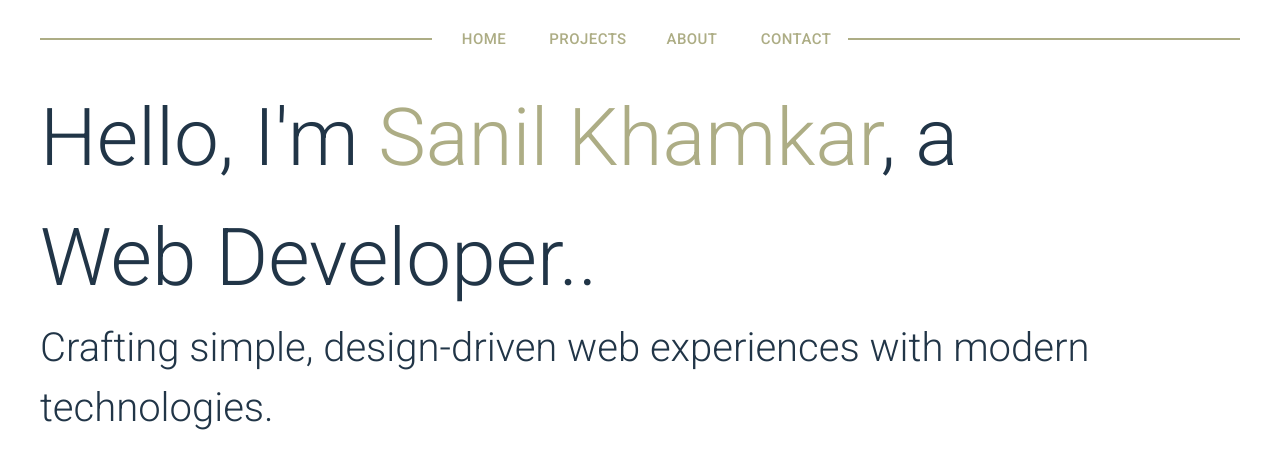
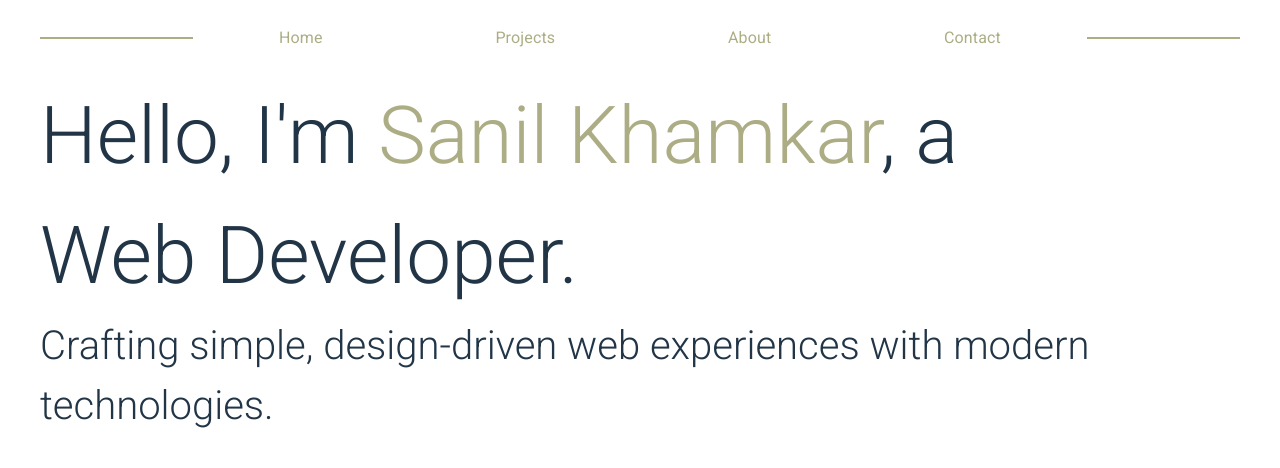
Before and after one commit to thesillytech/portfolio, a React (Vite) app: page / in a window 1280 px wide. Shown: the top 468 px of the page. Built offline with nearby package versions, Linux system fonts and the light colour scheme.

Commit message:
fixed header

```diff
--- a/src/components/Header.jsx
+++ b/src/components/Header.jsx
@@ -2,15 +2,26 @@ import Box from '@mui/material/Box';
 import Button from '@mui/material/Button';
 import * as React from 'react';
 
+import List from '@mui/material/List';
+import ListItem from '@mui/material/ListItem';
+import ListItemButton from '@mui/material/ListItemButton';
+import ListItemText from '@mui/material/ListItemText';
+
 function Header () {
     return (
         <Box sx={css.Box}>
-            <Box sx={css.line}></Box>
-                <Button sx={css.Button}>Home</Button>
-                <Button sx={css.Button}>Projects</Button>
-                <Button sx={css.Button}>About</Button>
-                <Button sx={css.Button}>Contact</Button>
-            <Box sx={css.line}></Box>
+          <List>
+            <ListItem disablePadding>
+              <ListItemButton sx={css.ListButton}>
+                <ListItemText><Box sx={css.line}></Box></ListItemText>
+                <ListItemText primary="Home" sx={css.Button}/>
+                <ListItemText primary="Projects"sx={css.Button} />
+                <ListItemText primary="About" sx={css.Button}/>
+                <ListItemText primary="Contact" sx={css.Button}/>
+                <ListItemText><Box sx={css.line}></Box></ListItemText>
+              </ListItemButton>
+            </ListItem>
+          </List>
         </Box>
     )
 }
@@ -26,21 +37,27 @@ const css = {
     },
 
     Box: {
-        display: 'flex',
         justifyContent: 'center',
         alignItems: 'center',
+    },
+
+    ListButton: {
+      textAlign: 'center',
+      '&.MuiListItemButton-root': {
+        paddingLeft: 0,
+        paddingRight: 0
+      }
     },
 
     Button: {
         color: '#adad85',
         minWidth: '100',
-        margin: '20px',
+        margin: '10px',
         fontSize: '15px'
     },
 
     line: {
         height: '2px',
         backgroundColor: '#adad85',
-        width: '100%'
     }
 }
--- a/src/components/Homepage.jsx
+++ b/src/components/Homepage.jsx
@@ -7,7 +7,7 @@ function Homepage () {
         <>
             <Grid size="auto" sx={css.intro}>
                 <Box>Hello, I'm <span style={css.name}>Sanil Khamkar</span>, a</Box>
-                <Box>Web Developer..</Box>
+                <Box>Web Developer.</Box>
             </Grid>
 
             <Grid size="auto" sx={css.subintro}>
```
